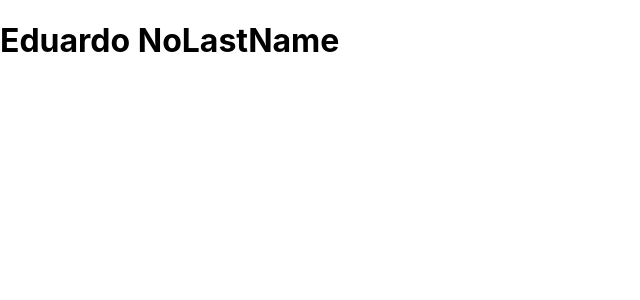
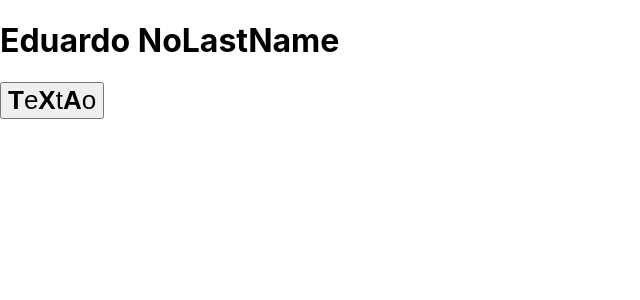
Before and after one commit to SallesCosta/reactLearning, a React (Vite) app in the folder M-01-parteII/: page / in a window 1280 px wide. Shown: the top 300 px of the page, without its empty margins (0-640 px from the left). Built offline with nearby package versions, Linux system fonts and the light colour scheme.

Commit message:
practicing aula 28

```diff
--- a/M-01-parteII/src/App.jsx
+++ b/M-01-parteII/src/App.jsx
@@ -3,12 +3,14 @@ import logo from './logo.svg'
 import './App.css'
 import { Title } from './components/title'
 import React, { Component } from 'react'
+import { Button } from './button'
 
 class App extends Component {
   render() {
     return (
       <div className='container' onClick={(e) => {alert('clicou')}}>
         <Title name='Eduardo'/>
+        <Button><b>T</b>e<b>X</b>t<b>A</b>o</Button> {/* dessa forma (com children), da pra colocar mais elementos dentro do botão. */}
       </div>
     )
   }
--- /dev/null
+++ b/M-01-parteII/src/button.jsx
@@ -0,0 +1,6 @@
+
+import React from 'react'
+
+export const Button = ({ children }) => {
+  return <button>{children}</button>
+}
```
